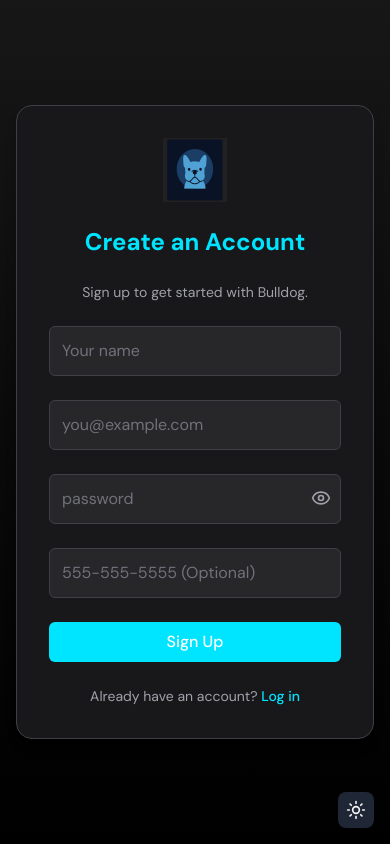
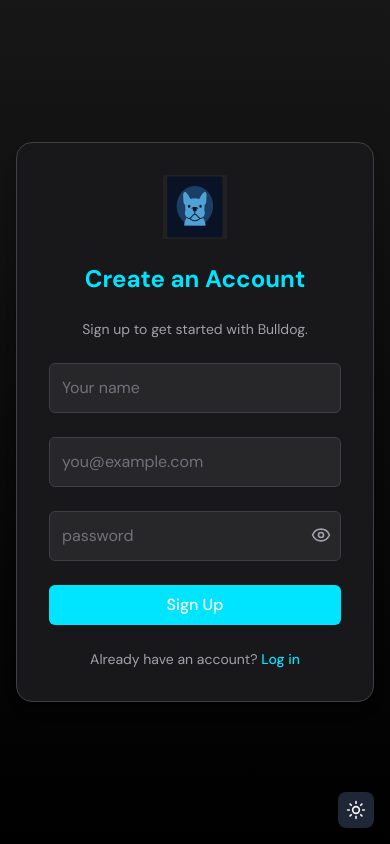
Before and after one commit to Calathea-Z/project-bulldog-frontend, a Next.js app: page /signup in a window 390 px wide. Built offline with nearby package versions, Linux system fonts and the light colour scheme; no server answers.

Commit message:
Refactor signup page to remove phone number input
- Eliminated phone number state and associated logic from the signup process.
- Updated API call to exclude phone number from registration data.
- Cleaned up the UI by removing the phone number input field, streamlining the signup experience.

```diff
--- a/src/app/(public)/signup/page.tsx
+++ b/src/app/(public)/signup/page.tsx
@@ -19,7 +19,6 @@
   const [email, setEmail] = useState('');
   const [displayName, setDisplayName] = useState('');
   const [password, setPassword] = useState('');
-  const [phoneNumber, setPhoneNumber] = useState('');
   const [showPassword, setShowPassword] = useState(false);
   const [error, setError] = useState('');
   const [isLoading, setIsLoading] = useState(false);
@@ -44,24 +43,11 @@
     setError('');
 
     try {
-      let formattedPhoneNumber = phoneNumber;
-      if (phoneNumber.trim()) {
-        const digitsOnly = phoneNumber.replace(/\D/g, '');
-        if (digitsOnly.length === 10) {
-          formattedPhoneNumber = `+1${digitsOnly}`;
-        } else {
-          toast.error('Please enter a valid 10-digit US phone number');
-          setIsLoading(false);
-          return;
-        }
-      }
-
       const result = await api
         .post('/auth/register', {
           email,
           displayName,
           password,
-          phoneNumber: formattedPhoneNumber,
         })
         .then((res) => res.data);
 
@@ -180,19 +166,6 @@
               </button>
             </div>
 
-            <div className="space-y-1">
-              <input
-                id="phoneNumber"
-                type="tel"
-                placeholder="555-555-5555 (Optional)"
-                className="w-full p-3 rounded-md bg-zinc-800 border border-zinc-700 text-zinc-100 placeholder:text-zinc-500 focus:outline-none focus-visible:ring-2 focus-visible:ring-accent focus-visible:ring-offset-2 focus-visible:ring-offset-zinc-900"
-                value={phoneNumber}
-                onChange={(e) => setPhoneNumber(e.target.value)}
-                disabled={isLoading}
-                aria-label="Phone number (optional)"
-              />
-            </div>
-
             <motion.button
               whileTap={{ scale: 0.97 }}
               type="submit"
@@ -232,7 +205,6 @@
                 setEmail('');
                 setDisplayName('');
                 setPassword('');
-                setPhoneNumber('');
                 setError('');
               }}
               className="w-full bg-zinc-800 border border-zinc-700 text-zinc-100 py-2 rounded-md hover:border-primary transition"
```
